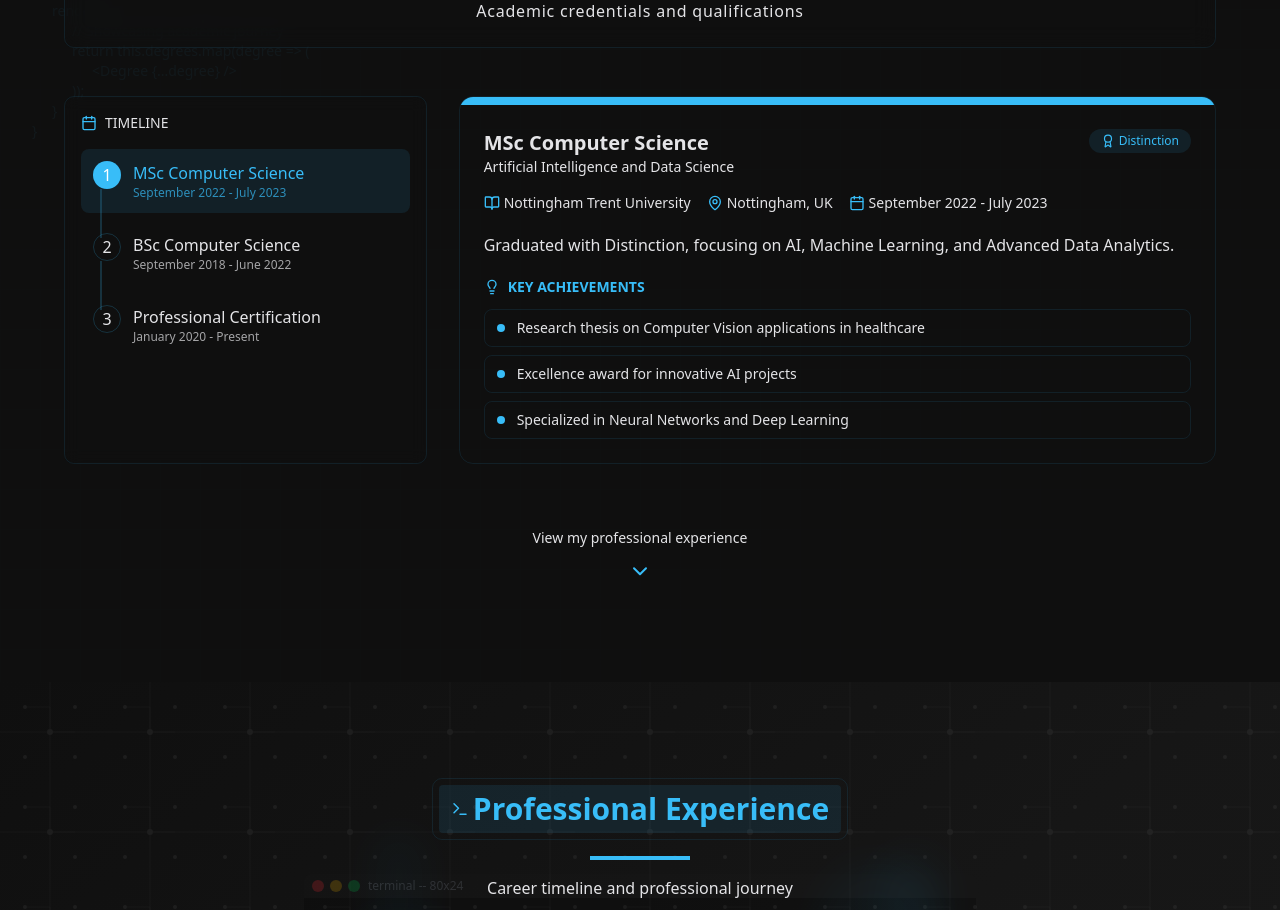
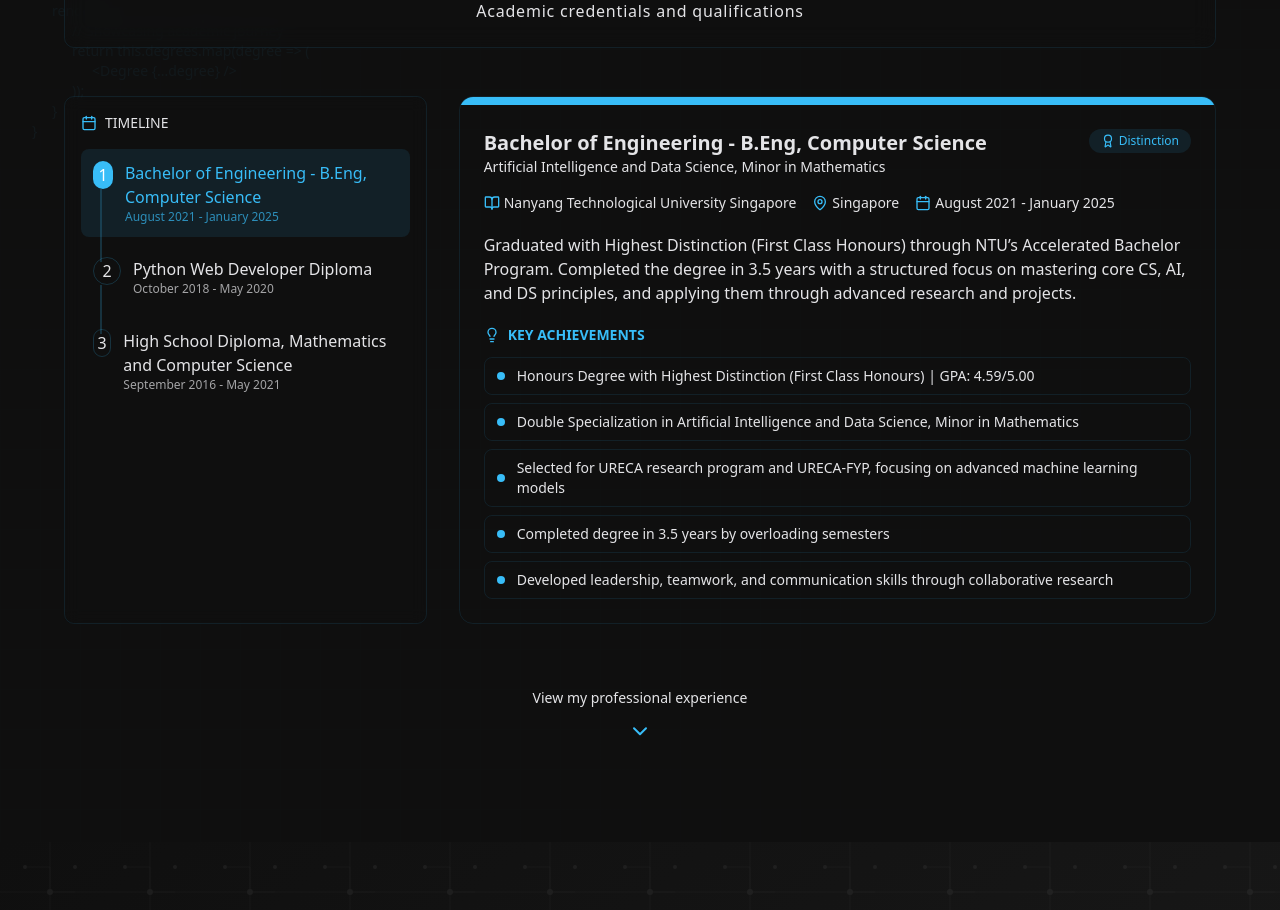
Before and after one commit to KristiyanCholakov/Portfolio-Website, a Next.js app: page / in a window 1280 px wide. Shown: the part 2340-3250 px from the top of the page. Built offline with nearby package versions, Linux system fonts and the light colour scheme.

Commit message:
refactor Education data and component to update academic qualifications and achievements

```diff
--- a/src/components/sections/Education.tsx
+++ b/src/components/sections/Education.tsx
@@ -68,7 +68,7 @@ const codeLines = [
 ]
 
 export default function Education() {
-  const [activeId, setActiveId] = useState('msc')
+  const [activeId, setActiveId] = useState('ntu')
 
   return (
     <section
--- a/src/data/education.json
+++ b/src/data/education.json
@@ -1,49 +1,53 @@
 [
   {
-    "id": "msc",
-    "degree": "MSc Computer Science",
-    "institution": "Nottingham Trent University",
-    "location": "Nottingham, UK",
-    "period": "September 2022 - July 2023",
+    "id": "ntu",
+    "degree": "Bachelor of Engineering - B.Eng, Computer Science",
+    "institution": "Nanyang Technological University Singapore",
+    "location": "Singapore",
+    "period": "August 2021 - January 2025",
     "distinction": true,
-    "focus": "Artificial Intelligence and Data Science",
-    "description": "Graduated with Distinction, focusing on AI, Machine Learning, and Advanced Data Analytics.",
+    "focus": "Artificial Intelligence and Data Science, Minor in Mathematics",
+    "description": "Graduated with Highest Distinction (First Class Honours) through NTU’s Accelerated Bachelor Program. Completed the degree in 3.5 years with a structured focus on mastering core CS, AI, and DS principles, and applying them through advanced research and projects.",
     "achievements": [
-      "Research thesis on Computer Vision applications in healthcare",
-      "Excellence award for innovative AI projects",
-      "Specialized in Neural Networks and Deep Learning"
+      "Honours Degree with Highest Distinction (First Class Honours) | GPA: 4.59/5.00",
+      "Double Specialization in Artificial Intelligence and Data Science, Minor in Mathematics",
+      "Selected for URECA research program and URECA-FYP, focusing on advanced machine learning models",
+      "Completed degree in 3.5 years by overloading semesters",
+      "Developed leadership, teamwork, and communication skills through collaborative research"
     ],
     "color": "#38bdf8"
   },
   {
-    "id": "bsc",
-    "degree": "BSc Computer Science",
-    "institution": "University of London",
-    "location": "London, UK",
-    "period": "September 2018 - June 2022",
-    "distinction": false,
-    "focus": "Software Engineering",
-    "description": "Foundational studies in software engineering with a focus on web technologies and system architecture.",
+    "id": "softuni",
+    "degree": "Python Web Developer Diploma",
+    "institution": "Software University (SoftUni)",
+    "location": "Sofia, Bulgaria (Remote)",
+    "period": "October 2018 - May 2020",
+    "distinction": true,
+    "focus": "Full-Stack Web Development with Python and Django",
+    "description": "Completed an intensive and project-oriented web development program focused on building real-world Python and Django web applications, including RESTful APIs, database management, and frontend integration.",
     "achievements": [
-      "Developed multiple full-stack applications",
-      "Finalist in university hackathon",
-      "Team lead for capstone project"
+      "Built full-stack Django applications with PostgreSQL and REST APIs",
+      "Excelled in backend logic, testing, and deployment",
+      "Achieved top academic performance with 6.00/6.00 GPA",
+      "Delivered production-ready apps with frontend integration and robust backend"
     ],
     "color": "#38bdf8"
   },
   {
-    "id": "cert",
-    "degree": "Professional Certification",
-    "institution": "Google & Microsoft",
-    "location": "Online",
-    "period": "January 2020 - Present",
-    "distinction": false,
-    "focus": "Cloud Computing & ML",
-    "description": "Industry certifications in cloud technologies and machine learning.",
+    "id": "hs",
+    "degree": "High School Diploma, Mathematics and Computer Science",
+    "institution": "First Private Mathematical High School",
+    "location": "Sofia, Bulgaria",
+    "period": "September 2016 - May 2021",
+    "distinction": true,
+    "focus": "Mathematics, Informatics, and Programming",
+    "description": "Specialized in mathematics and informatics under the Bulgarian curriculum. Participated in competitive programming and mathematics contests, and served in the student council, developing both technical and leadership skills.",
     "achievements": [
-      "Google Cloud Professional Data Engineer",
-      "Microsoft Azure AI Fundamentals",
-      "TensorFlow Developer Certification"
+      "Graduated with 5.97/6.00 GPA",
+      "Excelled in mathematics competitions and problem-solving",
+      "Took advanced programming courses in web development and C++",
+      "Active member of the student council, enhancing leadership and organization skills"
     ],
     "color": "#38bdf8"
   }
```
